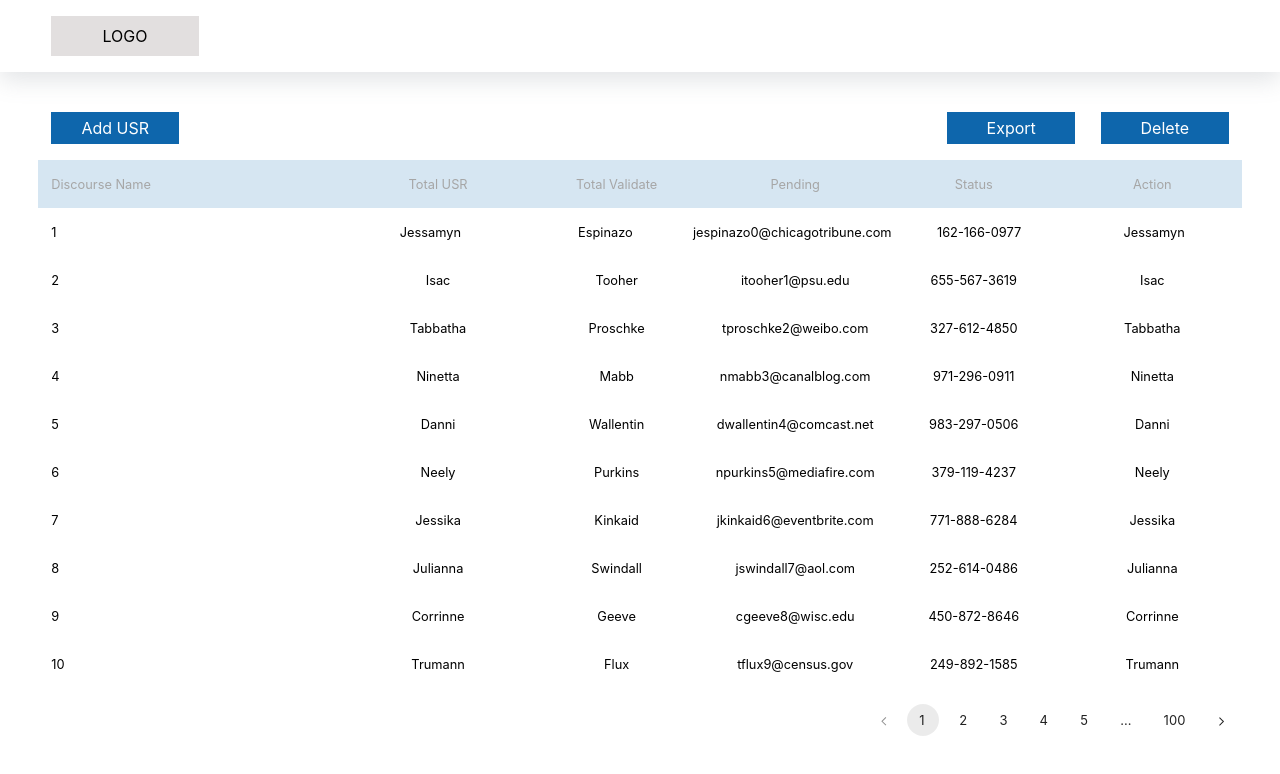
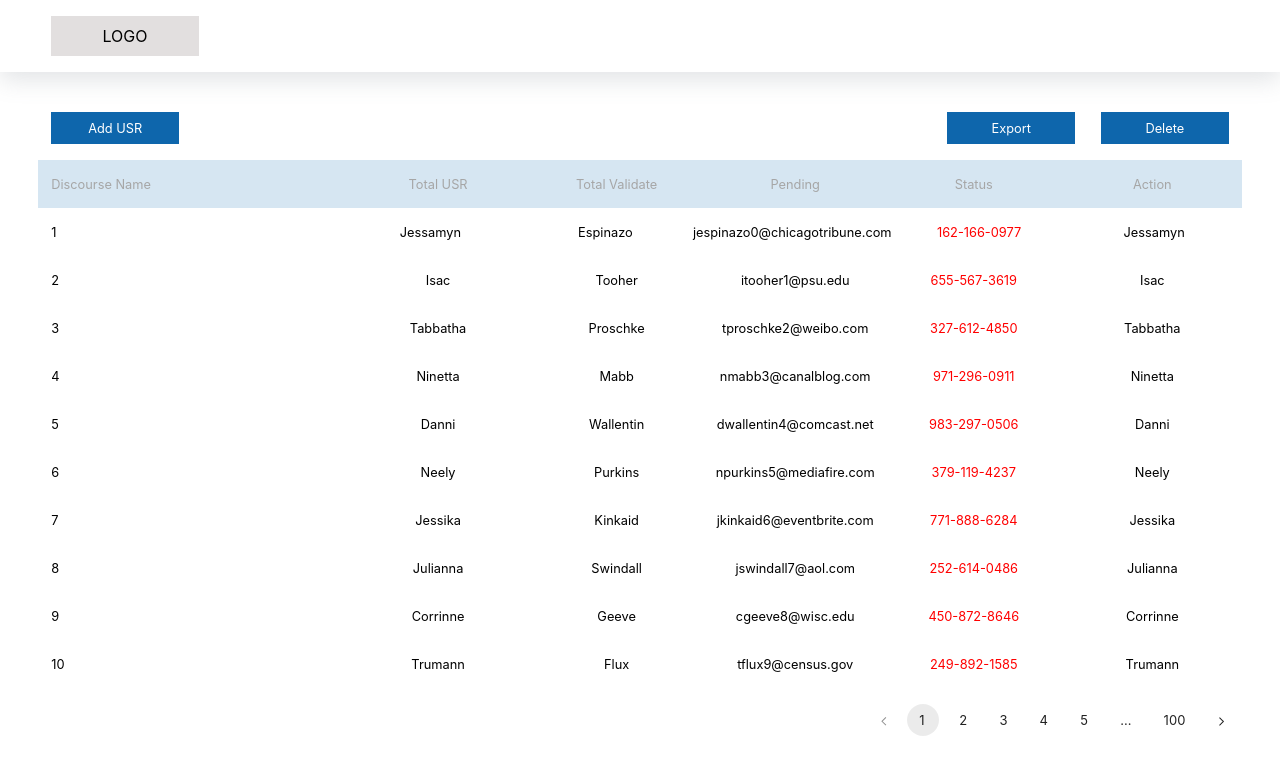
Before and after one commit to Eswarkartheekgrandhi/usr, a React (Create React App) app: page /USRadd in a window 1280 px wide. Shown: the top 774 px of the page. Built offline with nearby package versions, Linux system fonts and the light colour scheme.

Commit message:
color added

```diff
--- a/src/components/USRaddPage.js
+++ b/src/components/USRaddPage.js
@@ -49,7 +49,7 @@ export default function App() {
               <div style={{ flex: "15%", textAlign: "center" }}>{item.first_name}</div>
               <div style={{ flex: "15%", textAlign: "center" }}>{item.last_name}</div>
               <div style={{ flex: "15%", textAlign: "center" }}>{item.email}</div>
-              <div style={{ flex: "15%", textAlign: "center" }}>{item.phone}</div>
+              <div style={{ flex: "15%", textAlign: "center", color:"red"}}>{item.phone}</div>
               <div style={{ flex: "15%", textAlign: "center" }}>{item.first_name}</div>
             </div>
           );
--- a/src/styles/table.css
+++ b/src/styles/table.css
@@ -29,7 +29,7 @@
     background-color: #0E66AC;
     border: none;
     color: white;
-    font-size: 1em;
+    font-size: .8em;
     font-weight: 400;
     margin-left: 1vw;
     margin-right: 1vw;
```
